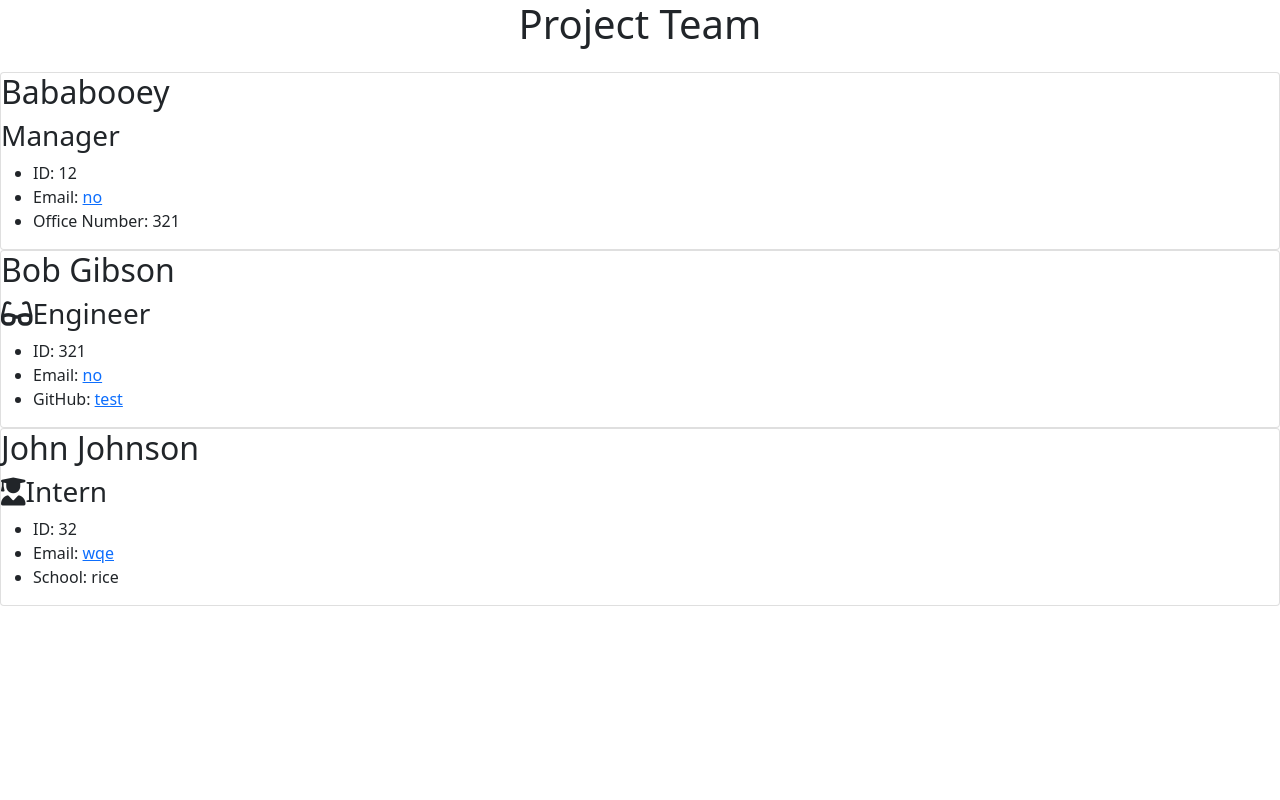
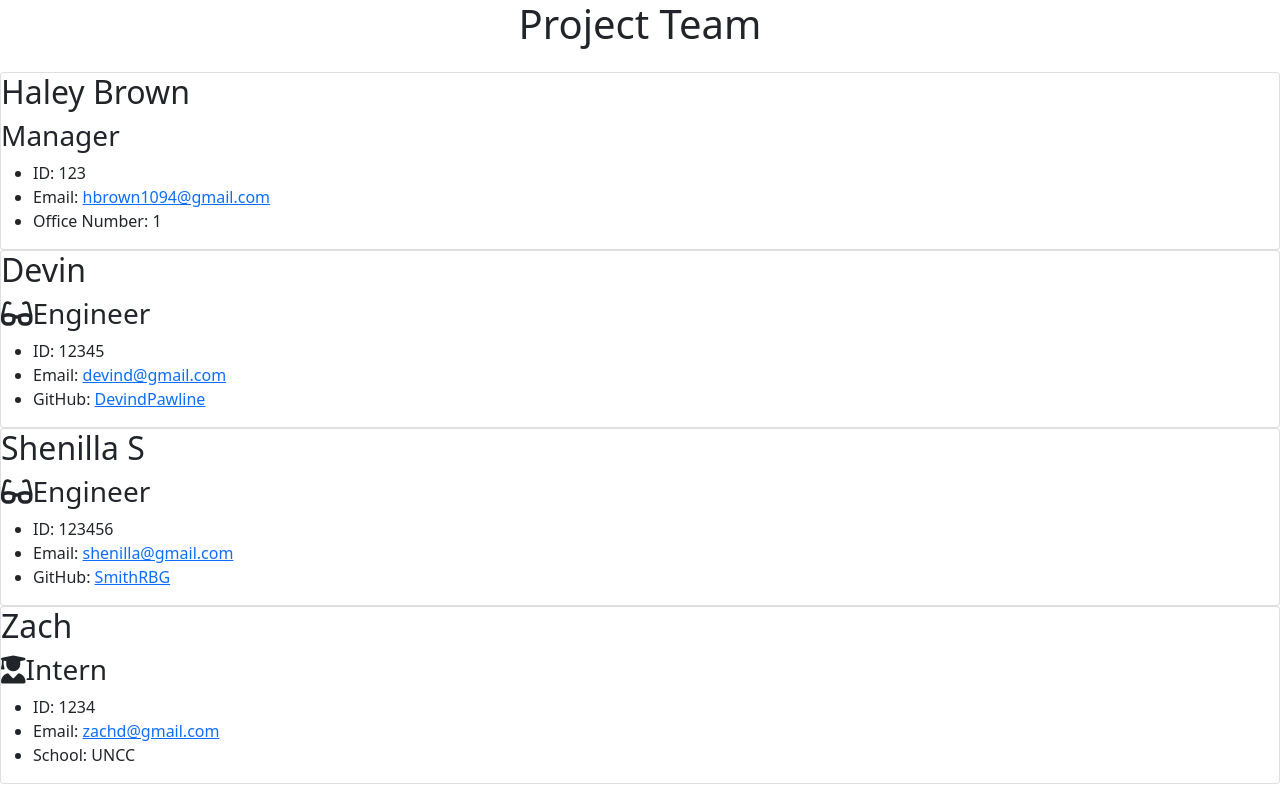
Before and after one commit to Hbrown16/Team-Profile-Generator, a website: page employee.html in a window 1280 px wide. Drawn offline with nearby package versions, Linux system fonts and the light colour scheme.

Commit message:
debug more

```diff
--- a/employee.html
+++ b/employee.html
@@ -20,42 +20,56 @@
 
         <div class = "card employee-card">
         <div class = "Card-Header">
-           <h2 class = "Card-Title">Bababooey</h2>
+           <h2 class = "Card-Title">Haley Brown</h2>
            <h3 class = "Card-Title"><i class = class = "fas fa-mug-hot mr-2"></i>Manager</h3>
         </div>
         <div class = "Card-Body">
             <ul class = "List-Group">
-                <li class = "List-Group-Item">ID: 12</li>
-                <li class = "List-Group_Item">Email: <a href="mailto:no">no</a></li>
-                <li class = "List-Group_Item">Office Number: 321</li>
+                <li class = "List-Group-Item">ID: 123</li>
+                <li class = "List-Group_Item">Email: <a href="mailto:hbrown1094@gmail.com">hbrown1094@gmail.com</a></li>
+                <li class = "List-Group_Item">Office Number: 1</li>
             </ul>
         </div>
     </div>
 
         <div class = "card employee-card">
     <div class = "Card-Header">
-        <h2 class = "Card-Title">Bob Gibson</h2>
+        <h2 class = "Card-Title">Devin</h2>
         <h3 class = "Card-Title"><i class = "fas fa-glasses mr-2"></i>Engineer</h3>
     </div>
     <div class = "Card-Body">
         <ul class = "List-Group">
-            <li class = "List-Group-Item">ID: 321</li>
-            <li class = "List-Group-Item">Email: <a href="mailto:no">no</a></li>
-            <li class = "List-Group-Item">GitHub: <a href="https://github.com/test" target = "_blank" rel="Noopener Noreferrer">test</a></li>
+            <li class = "List-Group-Item">ID: 12345</li>
+            <li class = "List-Group-Item">Email: <a href="mailto:devind@gmail.com">devind@gmail.com</a></li>
+            <li class = "List-Group-Item">GitHub: <a href="https://github.com/DevindPawline" target = "_blank" rel="Noopener Noreferrer">DevindPawline</a></li>
         </ul>
     </div>
 </div>
 
         <div class = "card employee-card">
     <div class = "Card-Header">
-        <h2 class = "Card-Title">John Johnson</h2>
+        <h2 class = "Card-Title">Shenilla S</h2>
+        <h3 class = "Card-Title"><i class = "fas fa-glasses mr-2"></i>Engineer</h3>
+    </div>
+    <div class = "Card-Body">
+        <ul class = "List-Group">
+            <li class = "List-Group-Item">ID: 123456</li>
+            <li class = "List-Group-Item">Email: <a href="mailto:shenilla@gmail.com">shenilla@gmail.com</a></li>
+            <li class = "List-Group-Item">GitHub: <a href="https://github.com/SmithRBG" target = "_blank" rel="Noopener Noreferrer">SmithRBG</a></li>
+        </ul>
+    </div>
+</div>
+
+        <div class = "card employee-card">
+    <div class = "Card-Header">
+        <h2 class = "Card-Title">Zach</h2>
         <h3 class = "Card-Title"><i class = "fas fa-user-graduate mr-2"></i>Intern</h3>
     </div>
     <div class = "Card-Body">
         <ul class = ""List-Group">
-            <li class = "List-Group-Item">ID: 32</li>
-            <li class = "List-Group-Item">Email: <a href = "mailto:wqe">wqe</a></li>
-            <li class = "List-Group-Item">School: rice</li>
+            <li class = "List-Group-Item">ID: 1234</li>
+            <li class = "List-Group-Item">Email: <a href = "mailto:zachd@gmail.com">zachd@gmail.com</a></li>
+            <li class = "List-Group-Item">School: UNCC</li>
         </ul>
     </div>
 </div>
```
Also changed, not shown: Out/output.html.
